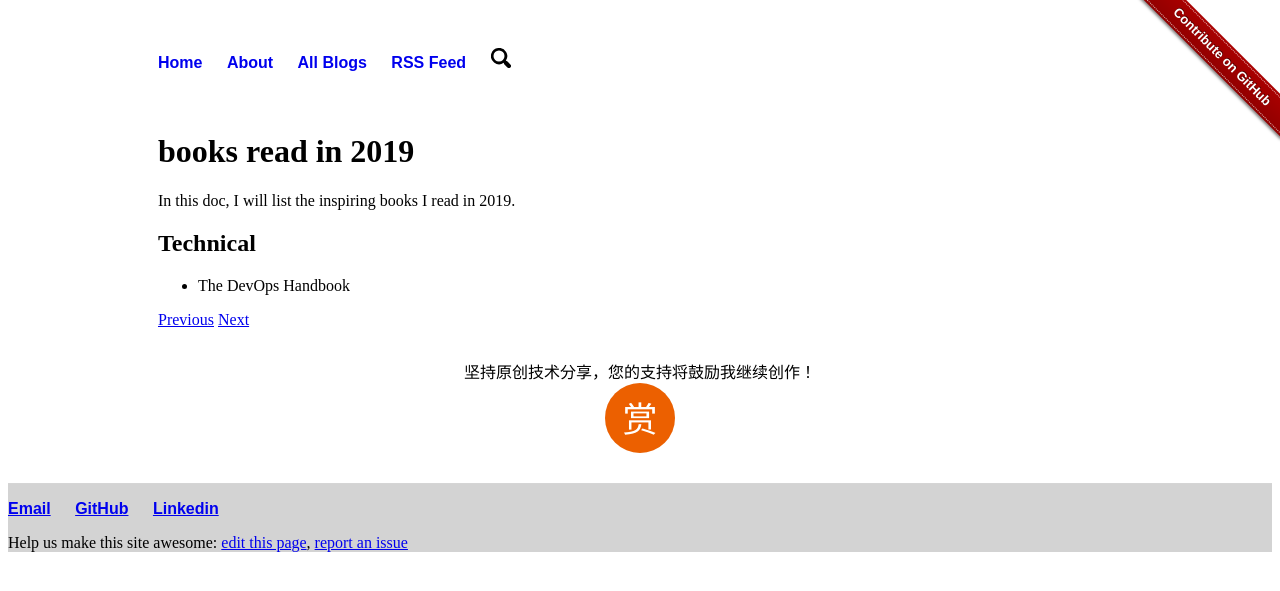
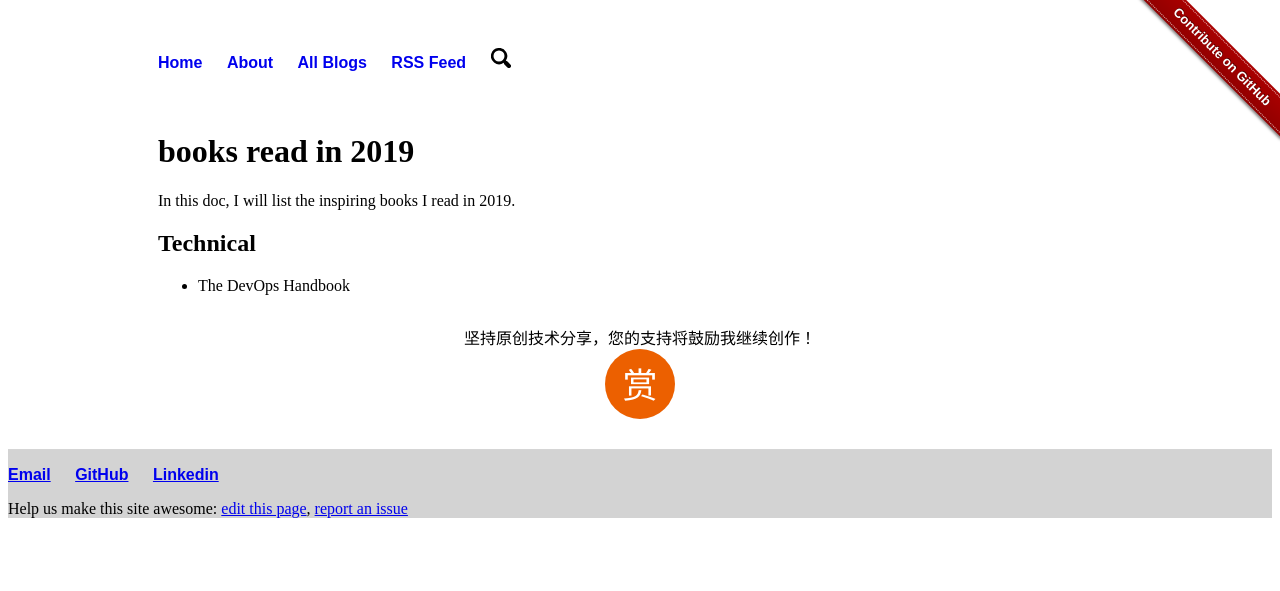
Before and after one commit to liuning0820/liuning0820.github.io, a Jekyll site: the page built from _posts/2019-02-19-book-list-2019.md, in a window 1280 px wide. Shown: the top 591 px of the page. Built offline with Jekyll 4.4.1, drawn with Linux system fonts in a browser that asks for light colours.

Commit message:
remove navigation within post

```diff
--- a/_posts/2019-02-19-book-list-2019.md
+++ b/_posts/2019-02-19-book-list-2019.md
@@ -11,7 +11,3 @@ In this doc, I will list the inspiring books I read in 2019.
 ## Technical
 
 - The DevOps Handbook
-
-<!-- Navigation -->
-[Previous]({{ site.baseurl }}{% post_url 2019-02-16-how-to-write %})
-[Next]({{ site.baseurl }}{% post_url 2019-03-04-the-devops-handbook-reading-notes %})
```
